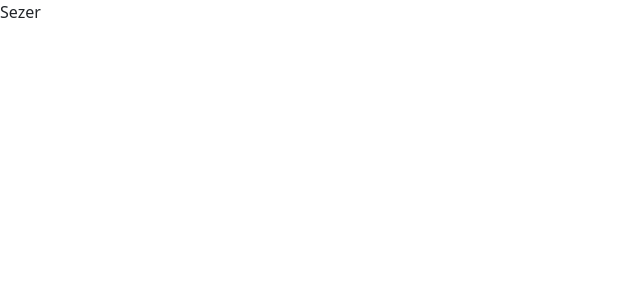
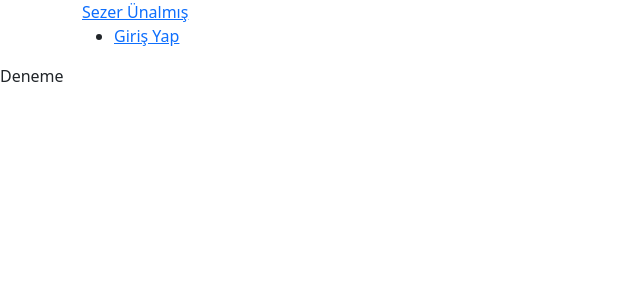
Before and after one commit to Sezer5/VueCourseProject, a Vue app: page / in a window 1280 px wide. Before the commit this address had no page. Shown: the top 300 px of the page, without its empty margins (0-640 px from the left). Built offline with nearby package versions, Linux system fonts and the light colour scheme; what vue-toast-notification would draw is missing.

Commit message:
Header Oluşturulması ve yönlendirmesi ufaktan

```diff
--- a/src/App.vue
+++ b/src/App.vue
@@ -1,10 +1,12 @@
 <template>
   <div>
-    Sezer
+    <Header />
+    <router-view></router-view>
   </div>
 
 </template>
 <script setup>
+import Header from '@/components/Navigation/Header.vue'
 </script>
 <style scoped>
 
--- /dev/null
+++ b/src/components/Home.vue
@@ -0,0 +1,11 @@
+<template>
+    <div>Deneme</div>
+</template>
+
+<script setup>
+
+</script>
+
+<style>
+
+</style>
--- /dev/null
+++ b/src/components/Navigation/Header.vue
@@ -0,0 +1,24 @@
+<template>
+    <header>
+        <div class="container">
+            <div>
+                <router-link to="/">Sezer Ünalmış</router-link>
+            </div>
+            <div>
+                <ul>
+                    <li>
+                        <router-link to="/signin">Giriş Yap</router-link>
+                    </li>
+                </ul>
+            </div>
+        </div>
+    </header>
+</template>
+
+<script setup>
+
+</script>
+
+<style>
+
+</style>
--- a/src/router/index.js
+++ b/src/router/index.js
@@ -1,13 +1,13 @@
 import { createRouter, createWebHistory } from 'vue-router'
-
+import Home from '@/components/Home.vue'
 const router = createRouter({
   history: createWebHistory(import.meta.env.BASE_URL),
   routes: [
-    // {
-    //   path: '/',
-    //   name: 'home',
-    //   component: HomeView,
-    // },
+    {
+      path: '/',
+      name: 'home',
+      component: Home,
+    },
 
   ],
 })
```
